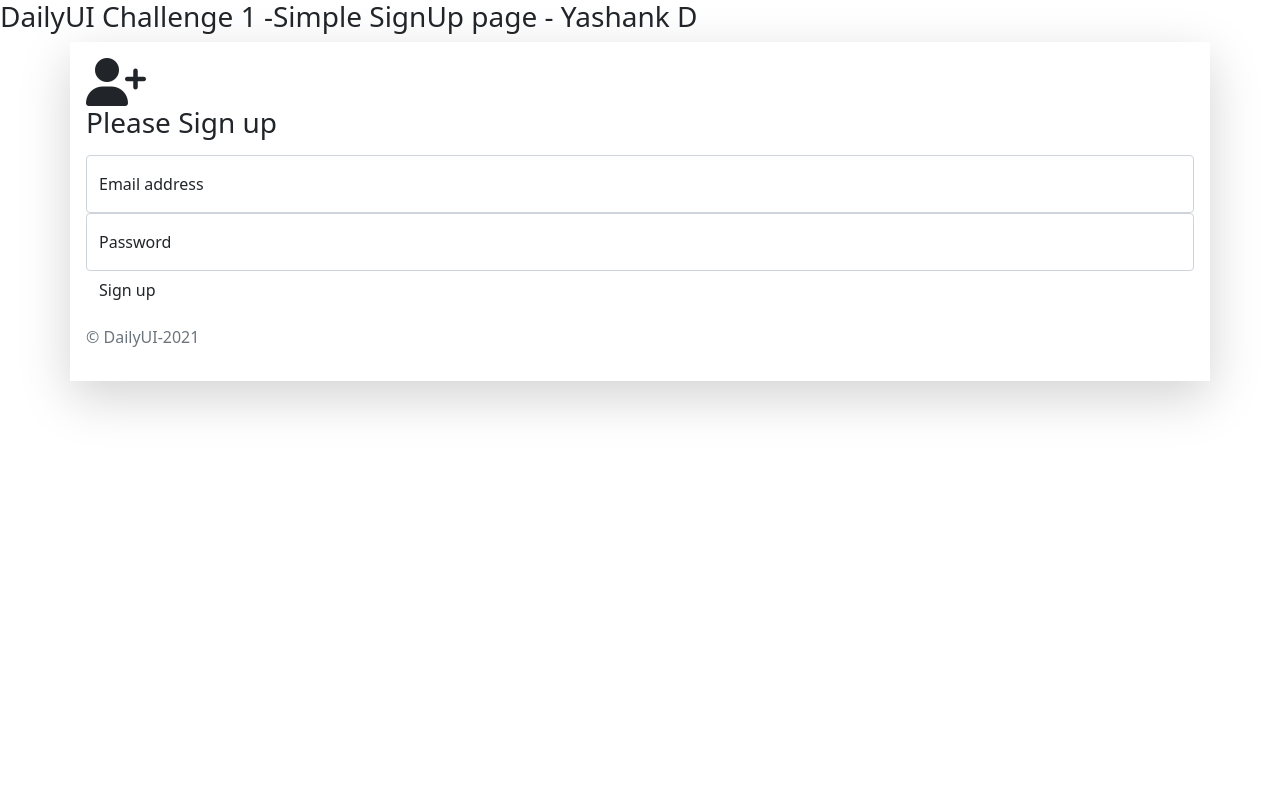
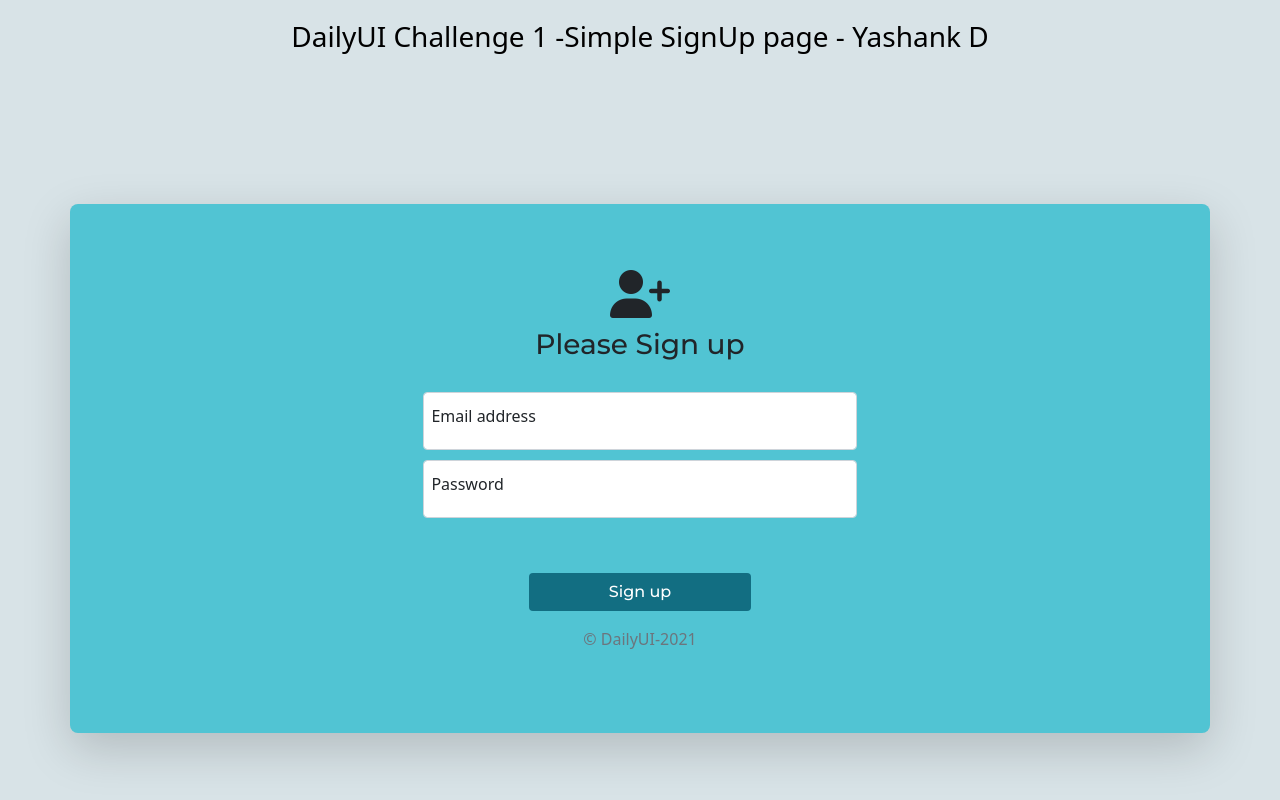
Before and after one commit to Yashank2603/DailyUI-SignUP-Page, a plain HTML site: page index.html in a window 1280 px wide. Drawn offline with nearby package versions, Linux system fonts and the light colour scheme; the site is published under a folder, as on GitHub Pages, so addresses that start at the root find nothing.

Commit message:
Update index.html

```diff
--- a/index.html
+++ b/index.html
@@ -12,7 +12,7 @@
 
   <!-- CSS Stylesheets-->
   <link href="https://cdn.jsdelivr.net/npm/bootstrap@5.1.3/dist/css/bootstrap.min.css" rel="stylesheet" integrity="sha384-1BmE4kWBq78iYhFldvKuhfTAU6auU8tT94WrHftjDbrCEXSU1oBoqyl2QvZ6jIW3" crossorigin="anonymous">
-  <link rel="stylesheet" href="/styles.css">
+  <link rel="stylesheet" href="styles.css">
 
   <!-- Font Awsome -->
   <script src="https://kit.fontawesome.com/6b9b06483e.js" crossorigin="anonymous"></script>
@@ -39,7 +39,7 @@
         <input type="password" class="form-control" id="floatingPassword" placeholder="Password">
         <label for="floatingPassword">Password</label>
       </div>
-      <button class=" btn btn-md button_signup" type="submit"formaction="/greeting.html">Sign up</button>
+      <button class=" btn btn-md button_signup" type="submit"formaction="greeting.html">Sign up</button>
       <p class="mt-3 mb-3 text-muted">© DailyUI-2021</p>
     </form>
   </div>
```
